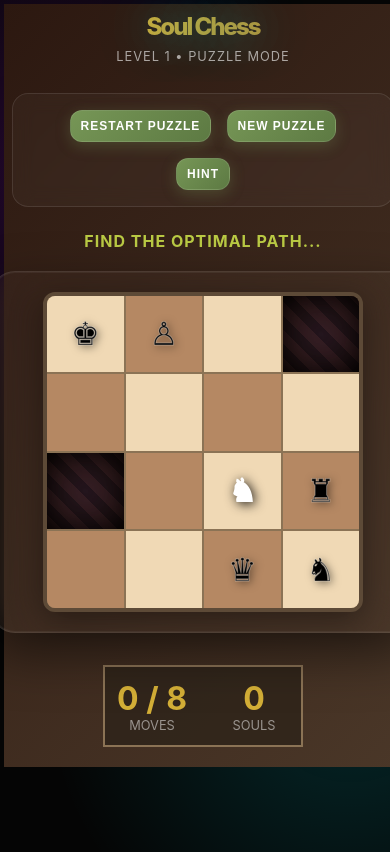
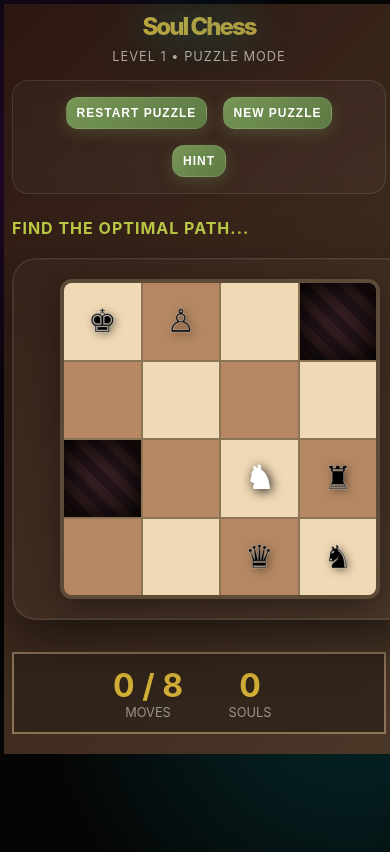
Before and after one commit to ramonandrio/soul-chess, a React (Vite) app: page / in a window 390 px wide. Shown: the top 852 px of the page. Built offline with nearby package versions, Linux system fonts and the light colour scheme.

Commit message:
Prevent horizontal scroll on mobile

```diff
--- a/src/index.css
+++ b/src/index.css
@@ -13,6 +13,13 @@
   --glass-border: rgba(255, 255, 255, 0.1);
 }
 
+html,
+body {
+  overflow-x: hidden;
+  width: 100%;
+  max-width: 100vw;
+}
+
 body {
   margin: 0;
   font-family: 'Outfit', 'Inter', sans-serif;
@@ -24,7 +31,7 @@ body {
   display: flex;
   justify-content: center;
   min-height: 100vh;
-  overflow-x: hidden;
+}
 }
 
 .app-container {
@@ -34,6 +41,7 @@ body {
   padding: 2rem;
   width: 100%;
   max-width: 900px;
+  box-sizing: border-box;
 }
 
 header {
```
